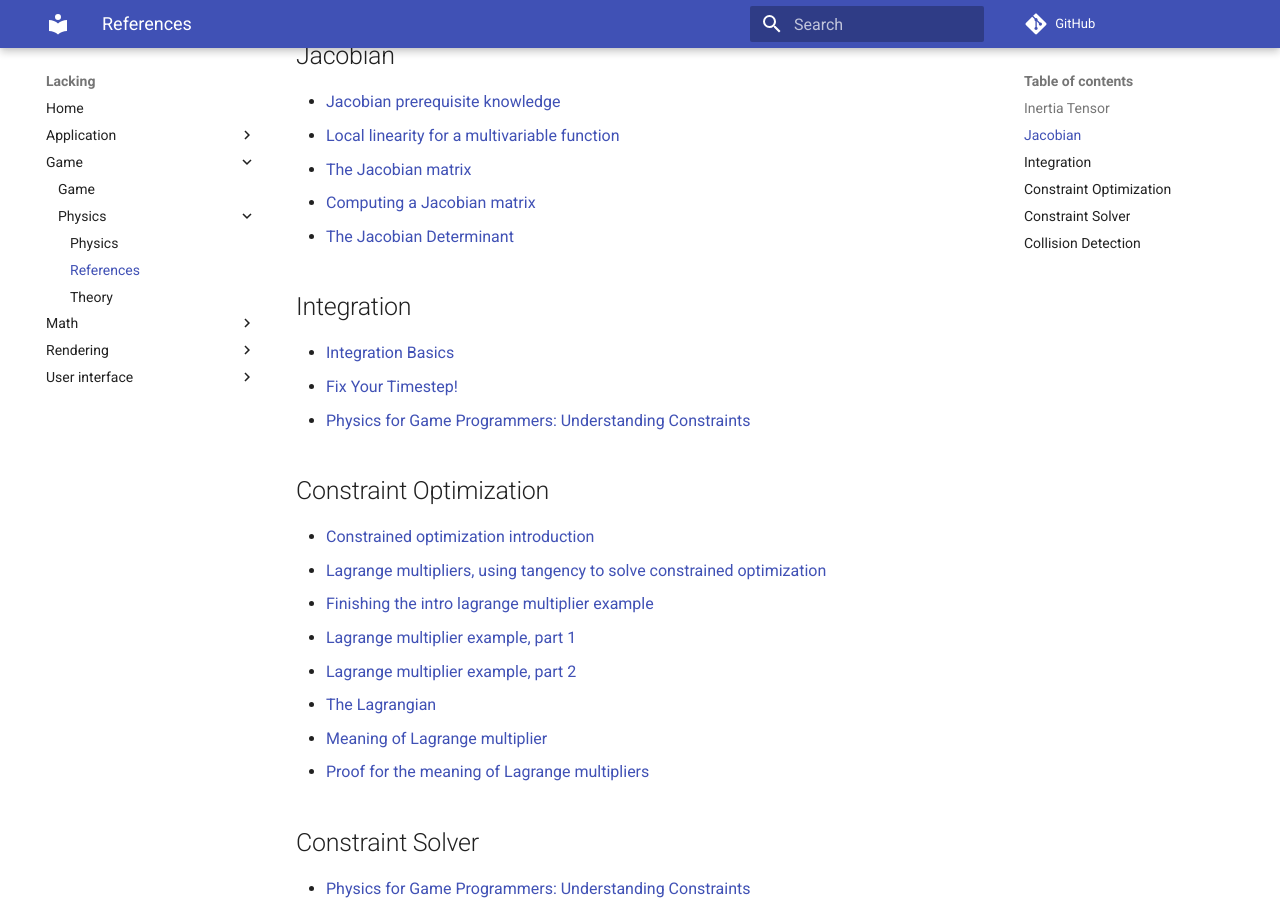
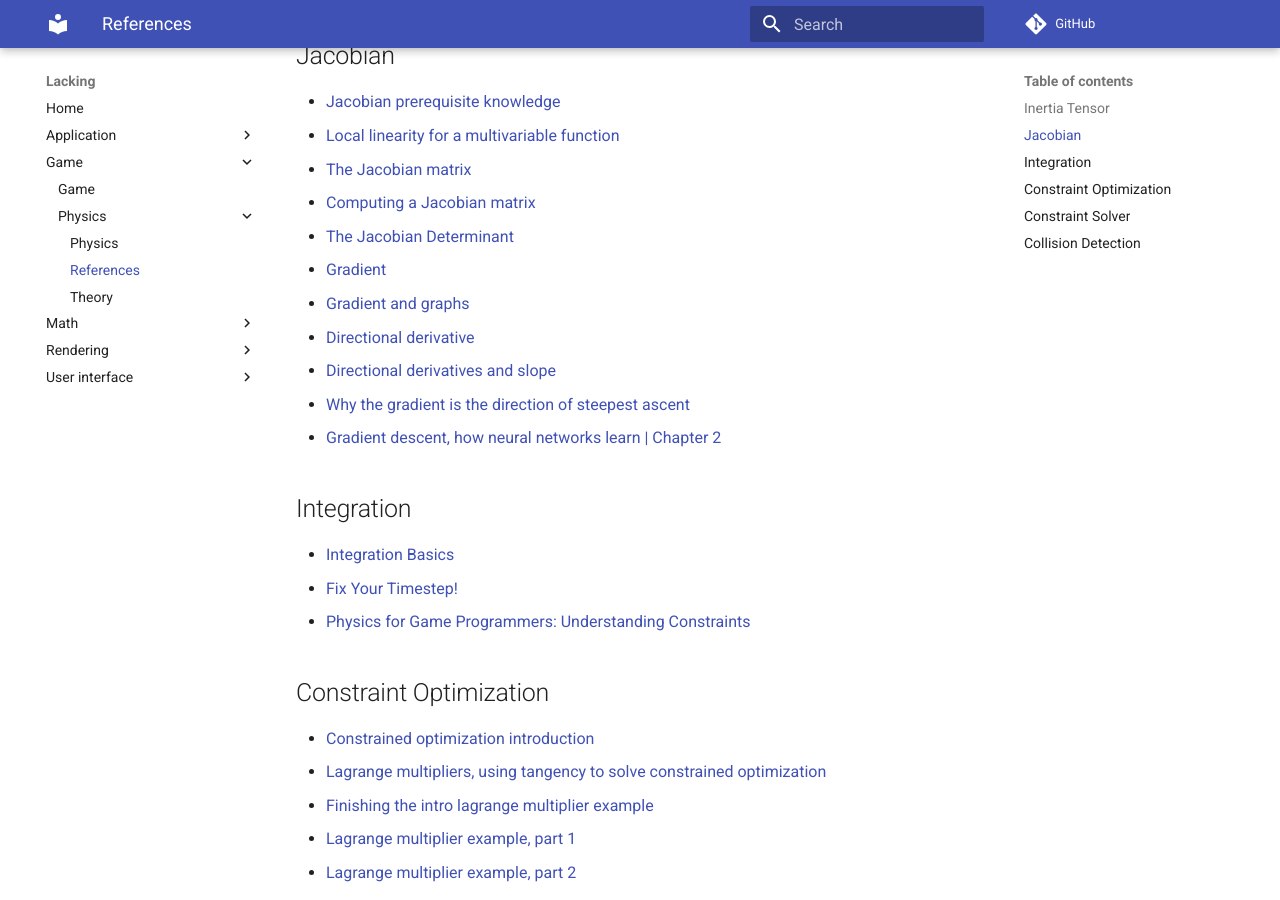
Before and after one commit to mokiat/lacking, an MkDocs documentation site: the page built from docs/game/physics/references.md, in a window 1280 px wide and 900 px high, scrolled down 357 px. Built offline with MkDocs 1.6.1 and Material for MkDocs 9.7.7, drawn with Linux system fonts in a browser that asks for light colours; comment, search, counter and statistics services are not loaded.

Commit message:
Add more resources

```diff
--- a/docs/game/physics/references.md
+++ b/docs/game/physics/references.md
@@ -14,6 +14,12 @@ The following articles and videos are a good place to start.
 - [The Jacobian matrix](https://www.youtube.com/watch?v=bohL918kXQk)
 - [Computing a Jacobian matrix](https://www.youtube.com/watch?v=CGbBbH1e7Yw)
 - [The Jacobian Determinant](https://www.youtube.com/watch?v=p46QWyHQE6M)
+- [Gradient](https://www.youtube.com/watch?v=tIpKfDc295M)
+- [Gradient and graphs](https://www.youtube.com/watch?v=_-02ze7tf08)
+- [Directional derivative](https://www.youtube.com/watch?v=N_ZRcLheNv0)
+- [Directional derivatives and slope](https://www.youtube.com/watch?v=4tdyIGIEtNU)
+- [Why the gradient is the direction of steepest ascent](https://www.youtube.com/watch?v=TEB2z7ZlRAw)
+- [Gradient descent, how neural networks learn | Chapter 2](https://www.youtube.com/watch?v=IHZwWFHWa-w)
 
 ## Integration
 
```
